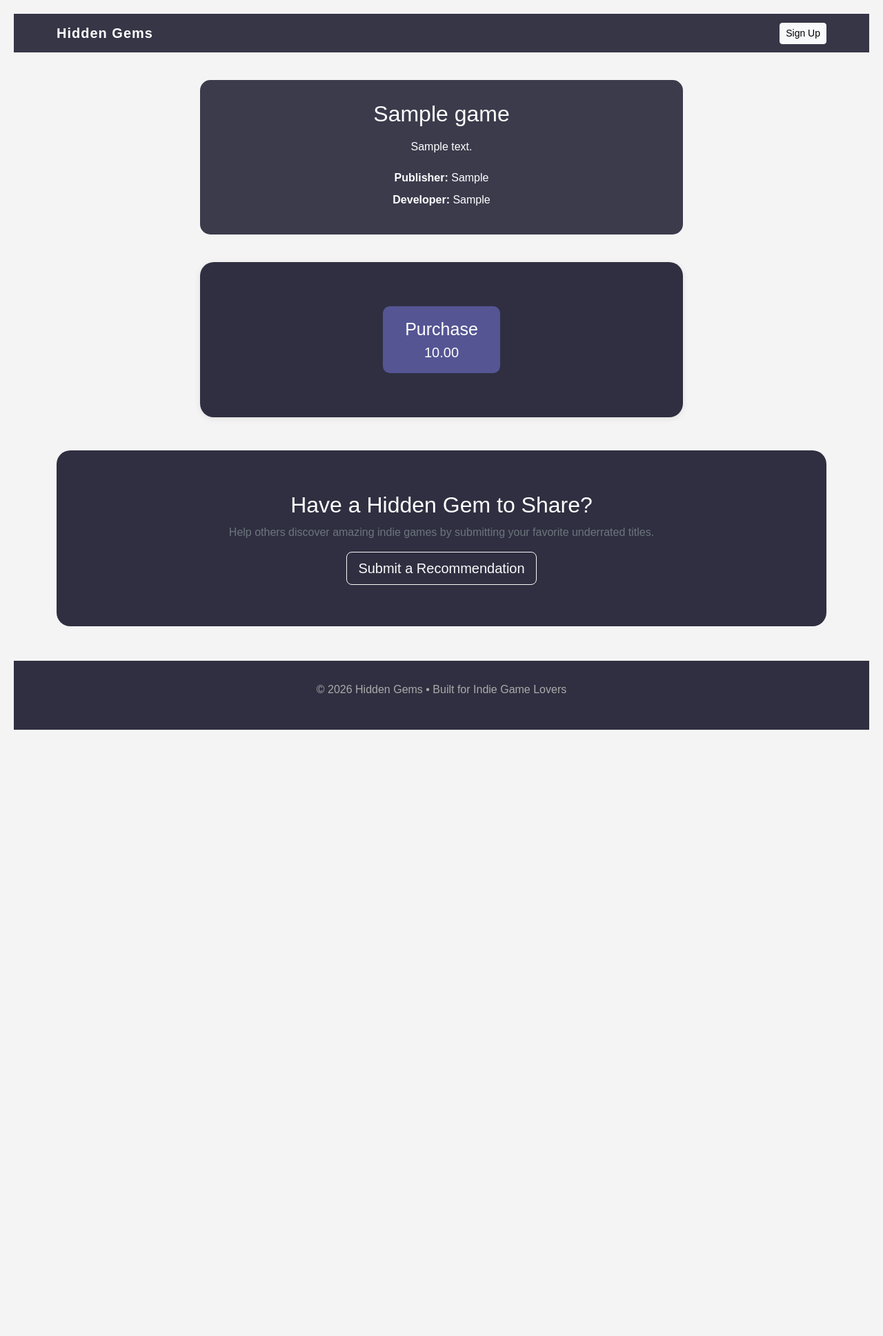
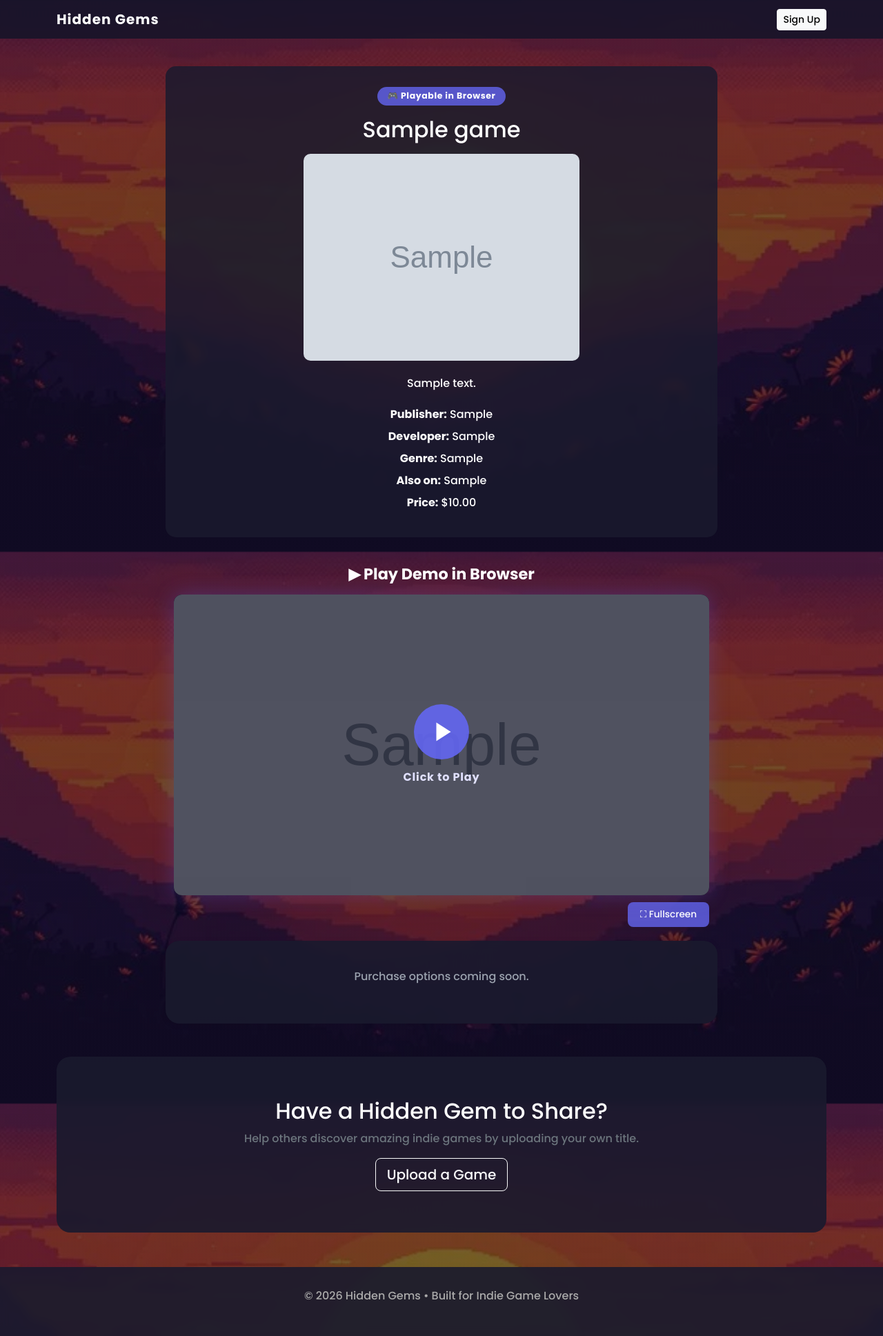
Before and after one commit to CS4300-CS5300-SP26/dev3_cust2, a Django app: a page that uses hiddengems/home/templates/game_detail.html in a window 1280 px wide. Shown: the whole page at 69% size. Before the commit the page ends 1058 px from the top, so only its background shows below. Run offline with Django 4.2, Linux system fonts and the light colour scheme; tables that the repository leaves empty hold one stand-in row (values such as "Sample post"); grey boxes marked "Sample" are stand-in pictures; some libraries are stand-ins or nearby versions.

Commit message:
feat: browser playable game embed with iframe, working on making usable for prod

```diff
--- a/hiddengems/hiddengems/settings.py
+++ b/hiddengems/hiddengems/settings.py
@@ -130,3 +130,8 @@ MEDIA_ROOT = BASE_DIR / "media"
 LOGIN_URL = '/'
 
 CSRF_TRUSTED_ORIGINS = os.getenv("CSRF_TRUSTED_ORIGINS", "http://localhost:3000").split(",")
+# ── ADD THESE LINES to the bottom of your existing settings.py ──
+
+# Django's default X-Frame-Options is DENY, which blocks iframes loading
+# media files served from the same origin. SAMEORIGIN allows it.
+X_FRAME_OPTIONS = 'SAMEORIGIN'
--- a/hiddengems/home/templates/game_detail.html
+++ b/hiddengems/home/templates/game_detail.html
@@ -3,7 +3,7 @@
 <html lang="en">
 <head>
   <meta charset="UTF-8">
-  <title>Hidden Gems – Discover Indie Games</title>
+  <title>{{ game.title }} – Hidden Gems</title>
   <meta name="viewport" content="width=device-width, initial-scale=1">
 
   <!-- Bootstrap 5 -->
@@ -16,12 +16,9 @@
     body {
       font-family: 'Poppins', sans-serif;
       color: #ffffff;
-
-
       background:
         linear-gradient(rgba(15, 10, 35, 0.55), rgba(15, 10, 35, 0.65)),
         url("{% static 'home/images/background.webp' %}");
-
       background-size: cover;
       background-position: center;
       background-attachment: fixed;
@@ -37,72 +34,14 @@
       letter-spacing: 1px;
     }
 
-    .hero {
-      padding: 120px 0 80px 0;
-      text-align: center;
-    }
-
-    .hero h1 {
-      font-size: 3rem;
-      font-weight: 700;
-      text-shadow: 0 4px 20px rgba(0,0,0,0.7);
-    }
-
-    .hero p {
-      color: #e0e0ff;
-      max-width: 650px;
-      margin: auto;
-      text-shadow: 0 2px 10px rgba(0,0,0,0.7);
-    }
-
-    .feature-card {
-      background: rgba(26, 26, 46, 0.85);
-      border: none;
-      border-radius: 15px;
-      padding: 30px;
-      text-align: center;
-      height: 100%;
-      backdrop-filter: blur(6px);
-      transition: transform 0.3s;
-    }
-
-    .feature-card:hover {
-      transform: translateY(-8px);
-    }
-
-    .cta-section {
-      background: rgba(26, 26, 46, 0.9);
-      padding: 60px 20px;
-      border-radius: 20px;
-      text-align: center;
-      backdrop-filter: blur(6px);
-    }
-
-    footer {
-      background: rgba(26, 26, 46, 0.9);
-      color: #aaa;
-      padding: 30px 0;
-      text-align: center;
-      margin-top: 50px;
-      backdrop-filter: blur(6px);
-    }
-
-    body {
-        font-family: Arial, sans-serif;
-        background: #f4f4f4;
-        margin: 0;
-        padding: 20px;
-    }
-
     .game-card {
       background: rgba(26, 26, 46, 0.85);
       border: none;
       border-radius: 15px;
       padding: 30px;
       text-align: center;
-        height: 100%;
       backdrop-filter: blur(6px);
-        max-width: 700px;
+      max-width: 800px;
       margin: 40px auto;
     }
 
@@ -125,22 +64,14 @@
       font-weight: bold;
     }
 
-    .top-text {
-        font-size: 25px;
-    }
-
-    .bottom-text {
-        font-size: 20px;
-    }
-
     .purchase-card {
       background: rgba(26, 26, 46, 0.9);
-        padding: 60px 20px;
+      padding: 40px 20px;
       border-radius: 20px;
       text-align: center;
       backdrop-filter: blur(6px);
-        max-width: 700px;
-        margin: 40px auto;
+      max-width: 800px;
+      margin: 20px auto;
       box-shadow: 0 2px 10px rgba(0, 0, 0, 0.08);
     }
 
@@ -157,6 +88,160 @@
       margin: 4px 2px;
       cursor: pointer;
     }
+
+    .top-text { font-size: 25px; }
+    .bottom-text { font-size: 20px; }
+
+    .cta-section {
+      background: rgba(26, 26, 46, 0.9);
+      padding: 60px 20px;
+      border-radius: 20px;
+      text-align: center;
+      backdrop-filter: blur(6px);
+    }
+
+    footer {
+      background: rgba(26, 26, 46, 0.9);
+      color: #aaa;
+      padding: 30px 0;
+      text-align: center;
+      margin-top: 50px;
+      backdrop-filter: blur(6px);
+    }
+
+    /* ── Browser Demo Section ── */
+    .demo-section {
+      max-width: 800px;
+      margin: 20px auto;
+    }
+
+    .demo-section h2 {
+      text-align: center;
+      margin-bottom: 16px;
+      font-size: 1.4rem;
+      font-weight: 600;
+    }
+
+    /* The wrapper that holds the overlay + iframe together */
+    .game-embed-wrapper {
+      position: relative;
+      width: 100%;
+      /* 16:9 aspect ratio */
+      padding-top: 56.25%;
+      border-radius: 12px;
+      overflow: hidden;
+      background: #0a0a1a;
+      box-shadow: 0 0 30px rgba(99, 102, 241, 0.3);
+    }
+
+    /* The click-to-play overlay — shown by default, hidden after click */
+    .game-overlay {
+      position: absolute;
+      inset: 0;
+      display: flex;
+      flex-direction: column;
+      align-items: center;
+      justify-content: center;
+      background: rgba(10, 10, 26, 0.88);
+      cursor: pointer;
+      z-index: 10;
+      transition: opacity 0.3s ease;
+    }
+
+    .game-overlay.hidden {
+      opacity: 0;
+      pointer-events: none;
+    }
+
+    /* Thumbnail behind the play button */
+    .game-overlay-thumb {
+      position: absolute;
+      inset: 0;
+      object-fit: cover;
+      width: 100%;
+      height: 100%;
+      opacity: 0.35;
+    }
+
+    /* The big play button circle */
+    .play-btn {
+      position: relative;
+      z-index: 2;
+      width: 80px;
+      height: 80px;
+      border-radius: 50%;
+      background: rgba(99, 102, 241, 0.9);
+      display: flex;
+      align-items: center;
+      justify-content: center;
+      transition: transform 0.2s, background 0.2s;
+      margin-bottom: 14px;
+    }
+
+    .game-overlay:hover .play-btn {
+      transform: scale(1.1);
+      background: rgba(79, 70, 229, 1);
+    }
+
+    .play-btn svg {
+      width: 36px;
+      height: 36px;
+      fill: white;
+      margin-left: 5px; /* optical centering of triangle */
+    }
+
+    .overlay-label {
+      position: relative;
+      z-index: 2;
+      font-size: 1rem;
+      font-weight: 600;
+      color: #e0e0ff;
+      letter-spacing: 0.05em;
+    }
+
+    /* The actual iframe — sits inside the padded wrapper */
+    #game-iframe {
+      position: absolute;
+      inset: 0;
+      width: 100%;
+      height: 100%;
+      border: none;
+    }
+
+    /* Fullscreen button below the embed */
+    .embed-controls {
+      display: flex;
+      justify-content: flex-end;
+      margin-top: 10px;
+    }
+
+    .fullscreen-btn {
+      background: rgba(99, 102, 241, 0.8);
+      color: white;
+      border: none;
+      border-radius: 8px;
+      padding: 8px 18px;
+      font-size: 0.85rem;
+      cursor: pointer;
+      font-family: 'Poppins', sans-serif;
+      transition: background 0.2s;
+    }
+
+    .fullscreen-btn:hover {
+      background: rgba(79, 70, 229, 1);
+    }
+
+    .badge-browser {
+      display: inline-block;
+      background: rgba(99, 102, 241, 0.8);
+      color: white;
+      border-radius: 20px;
+      padding: 4px 14px;
+      font-size: 0.78rem;
+      font-weight: 600;
+      letter-spacing: 0.05em;
+      margin-bottom: 16px;
+    }
   </style>
 </head>
 <body>
@@ -164,12 +249,10 @@
 <!-- Navbar -->
 <nav class="navbar navbar-expand-lg navbar-dark">
   <div class="container">
-    <a class="navbar-brand" href="#">Hidden Gems</a>
-
+    <a class="navbar-brand" href="/">Hidden Gems</a>
     <button class="navbar-toggler" type="button" data-bs-toggle="collapse" data-bs-target="#navMenu">
       <span class="navbar-toggler-icon"></span>
     </button>
-
     <div class="collapse navbar-collapse justify-content-end" id="navMenu">
       <div class="d-flex gap-2">
         {% if user.is_authenticated %}
@@ -183,38 +266,86 @@
   </div>
 </nav>
 
-<!-- Game Details Display -->
+<!-- Game Info Card -->
 <section class="game-card">
-    <h1 class="game-title">{{ title }}</h1>
+  {% if game.playable_in_browser %}
+    <span class="badge-browser">🎮 Playable in Browser</span>
+  {% endif %}
 
-    <div class="game-description">
-        {{ description }}
-    </div>
+  <h1 class="game-title">{{ game.title }}</h1>
+
+  {% if game.thumbnail %}
+    <img src="{{ game.thumbnail.url }}" alt="{{ game.title }} thumbnail"
+         style="max-width:100%; border-radius:10px; margin-bottom:20px;">
+  {% endif %}
+
+  <div class="game-description">{{ game.description }}</div>
 
   <div class="game-meta">
-        <p><span class="label">Publisher:</span> {{ publisher }}</p>
-        <p><span class="label">Developer:</span> {{ developer }}</p>
+    {% if game.publisher %}<p><span class="label">Publisher:</span> {{ game.publisher }}</p>{% endif %}
+    <p><span class="label">Developer:</span> {{ game.developer }}</p>
+    {% if game.genre %}<p><span class="label">Genre:</span> {{ game.genre }}</p>{% endif %}
+    {% if game.other_platforms %}<p><span class="label">Also on:</span> {{ game.other_platforms }}</p>{% endif %}
+    <p><span class="label">Price:</span> ${{ game.price }}</p>
   </div>
 </section>
 
-<!-- Purchase Game Buttons -->
+<!-- ── Browser Demo Embed (only shown if game has a build file and is marked playable) ── -->
+{% if game.playable_in_browser and game.build_file %}
+<section class="demo-section container">
+  <h2>▶ Play Demo in Browser</h2>
+
+  <div class="game-embed-wrapper" id="embed-wrapper">
+
+    <!-- Click-to-play overlay -->
+    <div class="game-overlay" id="game-overlay" onclick="launchGame()">
+      {% if game.thumbnail %}
+        <img class="game-overlay-thumb" src="{{ game.thumbnail.url }}" alt="">
+      {% endif %}
+      <div class="play-btn">
+        <svg viewBox="0 0 24 24" xmlns="http://www.w3.org/2000/svg">
+          <polygon points="5,3 19,12 5,21"/>
+        </svg>
+      </div>
+      <span class="overlay-label">Click to Play</span>
+    </div>
+
+    <!-- iframe is src-less until user clicks play — avoids stealing keyboard focus -->
+    <iframe
+      id="game-iframe"
+      title="{{ game.title }} browser demo"
+      allowfullscreen
+      allow="autoplay; fullscreen *; pointer-lock *; midi; clipboard-read; clipboard-write"
+    ></iframe>
+
+  </div>
+
+  <div class="embed-controls">
+    <button class="fullscreen-btn" onclick="goFullscreen()">⛶ Fullscreen</button>
+  </div>
+</section>
+{% endif %}
+
+<!-- Purchase Card -->
 <section class="purchase-card">
-  <!-- controls where the steam link goes-->
-    <a href="https://store.steampowered.com/app/{{ game_id }}" class="purchase_button">
-        <span class="top-text">Purchase</span><br>
-        <span class="bottom-text">{{ price }}</span>
+  {% if game.storefront == "steam" and game.game_id %}
+    <a href="https://store.steampowered.com/app/{{ game.game_id }}" class="purchase_button">
+      <span class="top-text">Purchase on Steam</span><br>
+      <span class="bottom-text">${{ game.price }}</span>
     </a>
+  {% else %}
+    <p style="color:#9ca3af;">Purchase options coming soon.</p>
+  {% endif %}
 </section>
 
-<!-- Call to Action -->
+<!-- CTA -->
 <section class="container my-5">
   <div class="cta-section">
     <h2>Have a Hidden Gem to Share?</h2>
     <p class="text-secondary">
-      Help others discover amazing indie games by submitting your favorite
-      underrated titles.
+      Help others discover amazing indie games by uploading your own title.
     </p>
-    <a href="#" class="btn btn-outline-light btn-lg">Submit a Recommendation</a>
+    <a href="/upload/" class="btn btn-outline-light btn-lg">Upload a Game</a>
   </div>
 </section>
 
@@ -223,5 +354,31 @@
 </footer>
 
 <script src="https://cdn.jsdelivr.net/npm/bootstrap@5.3.3/dist/js/bootstrap.bundle.min.js"></script>
+
+<script>
+  // The URL of the uploaded build file served by Django media
+  const BUILD_URL = "{{ game.build_file.url }}";
+
+  function launchGame() {
+    const iframe = document.getElementById('game-iframe');
+    const overlay = document.getElementById('game-overlay');
+
+    // Point the iframe at the build — this is what actually starts the game
+    iframe.src = BUILD_URL;
+
+    // Fade out and disable the overlay
+    overlay.classList.add('hidden');
+  }
+
+  function goFullscreen() {
+    const wrapper = document.getElementById('embed-wrapper');
+    if (wrapper.requestFullscreen) {
+      wrapper.requestFullscreen();
+    } else if (wrapper.webkitRequestFullscreen) {
+      wrapper.webkitRequestFullscreen();
+    }
+  }
+</script>
+
 </body>
 </html>
--- a/hiddengems/home/views.py
+++ b/hiddengems/home/views.py
@@ -27,8 +27,12 @@ def upload_game(request):
             # Save the form but don't commit to database yet
             game = form.save(commit=False)
 
-            # Assign the currently logged-in user as the developer
-            game.developer = request.user
+            # Assign the currently logged-in user as the uploader
+            game.uploaded_by = request.user
+
+            # Use username as developer name if not set
+            if not game.developer:
+                game.developer = request.user.username
 
             # Save the game to the database
             game.save()
@@ -53,13 +57,7 @@ def game_detail(request, slug):
     game = get_object_or_404(Game, slug=slug)
 
     return render(request, "game_detail.html", {
-        "title": game.title,
-        "description": game.description,
-        "publisher": game.publisher,
-        "developer": game.developer,
-        "storefront": game.storefront,
-        "price": game.price,
-        "game_id": game.game_id,
+        "game": game,  # Pass full game object — template accesses all fields via game.field
     })
 
 
```
Also changed, not shown: hiddengems/home/migrations/0006_merge_20260418_0150.py (added), 1 other file. Lines whose indentation alone changed are shown as unchanged.
